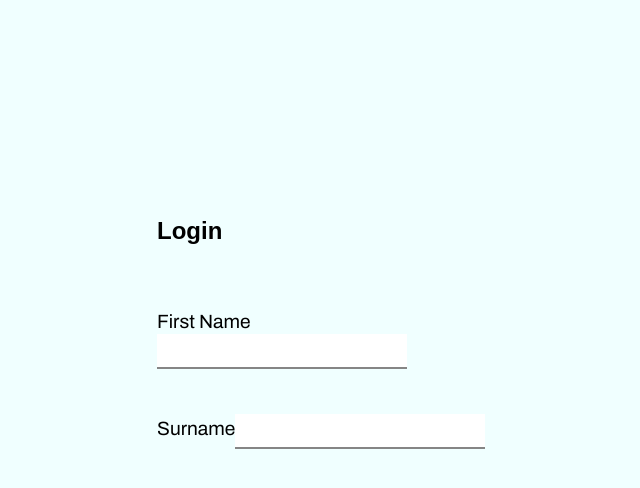
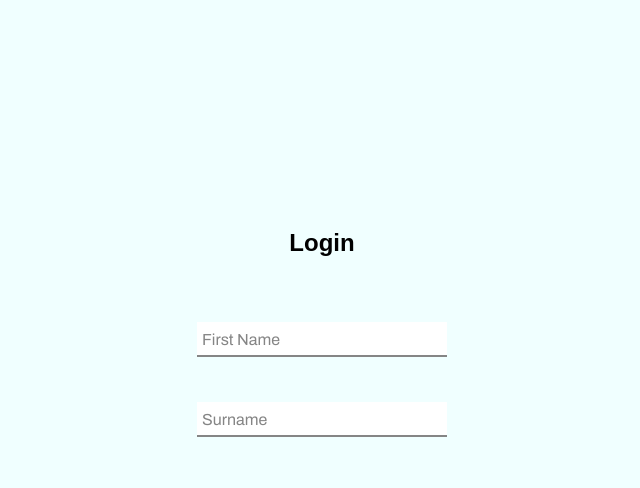
Before and after one commit to dneovu/rss-puzzle, a website built with webpack: page public/index.html in a window 1280 px wide. Shown: the part 72-560 px from the top of the page, without its empty margins (318-958 px from the left). Built offline with nearby package versions, Linux system fonts and the light colour scheme.

Commit message:
feat: add new styles for login input

```diff
--- a/src/pages/login.ts
+++ b/src/pages/login.ts
@@ -7,6 +7,20 @@ const handleInvalidInput = (event: Event) => {
       event.target.classList.add('login-input_invalid');
     } else {
       event.target.classList.remove('login-input_invalid');
+    }
+  }
+};
+
+const handleFocus = (event: Event) => {
+  const { target } = event;
+
+  if (target instanceof HTMLInputElement) {
+    const label = target.parentNode?.children.item(0);
+
+    if (event.type === 'focusin') {
+      label?.classList.add('login-label_focus');
+    } else if (event.type === 'focusout' && !target.value) {
+      label?.classList.remove('login-label_focus');
     }
   }
 };
@@ -120,7 +134,8 @@ export class LoginPage extends Page {
       this.elements.firstNameInput,
     ) as HTMLInputElement;
     nameInput.addEventListener('input', handleInvalidInput);
-
+    nameInput.addEventListener('focusin', handleFocus);
+    nameInput.addEventListener('focusout', handleFocus);
     const surnameLabel = createInputOrLabelElement(
       this.elements.surnameLabel,
     ) as HTMLLabelElement;
@@ -129,6 +144,8 @@ export class LoginPage extends Page {
       this.elements.surnameInput,
     ) as HTMLInputElement;
     surnameInput.addEventListener('input', handleInvalidInput);
+    surnameInput.addEventListener('focusin', handleFocus);
+    surnameInput.addEventListener('focusout', handleFocus);
 
     nameContainer.append(nameLabel, nameInput);
     surnameContainer.append(surnameLabel, surnameInput);
--- a/src/scss/components/_login.scss
+++ b/src/scss/components/_login.scss
@@ -35,7 +35,17 @@
 .form-container {
   display: flex;
   flex-direction: column;
+  justify-content: center;
+  align-items: center;
   gap: 45px;
+}
+
+.input-container {
+  display: flex;
+  flex-direction: column;
+  justify-content: center;
+  gap: 15px;
+  position: relative;
 }
 
 .login-input {
@@ -57,6 +67,17 @@
 }
 
 .login-label {
-  top: 30px;
-  @include font(1.2rem, 400, 1.5rem);
+  pointer-events: none;
+  padding-left: 5px;
+  position: absolute;
+  bottom: 5px;
+  left: 0;
+  color: rgb(133, 133, 133);
+  @extend %transition;
+  @include font(1rem, 400, 1.5rem);
 }
+
+.login-label_focus {
+  color: black;
+  bottom: 40px;
+}
```
